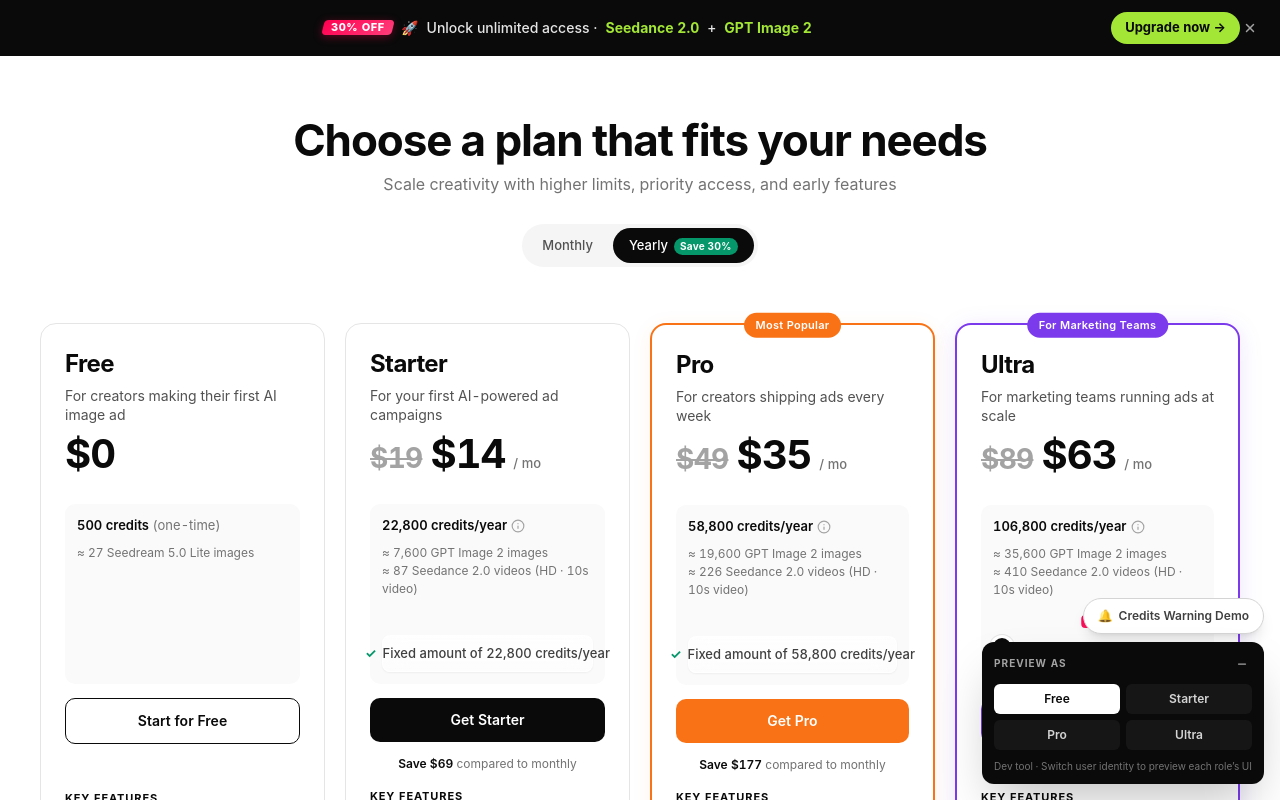
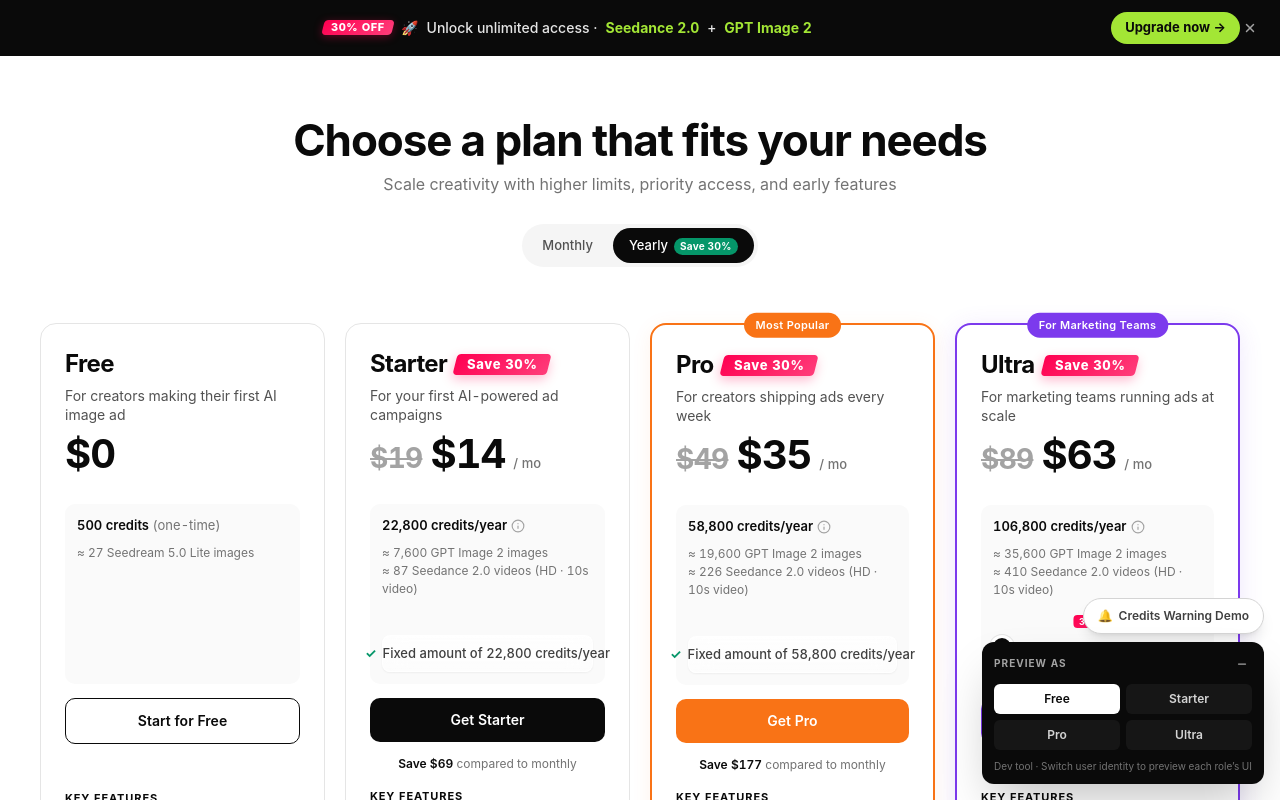
Before and after one commit to krysta1314/buzz-video-prototype, a React (Vite) app: page / in a window 1280 px wide. Shown: the top 800 px of the page. Built offline with nearby package versions, Linux system fonts and the light colour scheme.

Commit message:
修改价格

```diff
--- a/src/components/sections/PlanCard.tsx
+++ b/src/components/sections/PlanCard.tsx
@@ -137,6 +137,22 @@
       <header className={ROW.header}>
         <div className="flex items-center gap-2 flex-wrap">
           <h3 id={`plan-${planId}-name`} className="text-2xl font-bold tracking-tight">{plan.name}</h3>
+          {/* Free 用户看 Yearly 时,标题旁强提示 Save 30% — 跟 bulk discount chip 同样的红色斜切样式 */}
+          {currentRole === 'free' && isYearly && (
+            <span
+              className="inline-flex items-center text-[13px] font-extrabold text-white px-3 py-1 leading-none tracking-wider"
+              style={{
+                background: 'linear-gradient(135deg, #ff0051 0%, #ff3d7a 100%)',
+                transform: 'skewX(-14deg)',
+                boxShadow: '0 4px 12px rgba(255, 0, 81, 0.28)',
+                borderRadius: '4px',
+              }}
+            >
+              <span style={{ transform: 'skewX(14deg)', display: 'inline-block' }}>
+                Save 30%
+              </span>
+            </span>
+          )}
           {SCALE_DISCOUNTS[effectiveScale] > 0 && (
             <span
               className="inline-flex items-center text-[13px] font-extrabold text-white px-3 py-1 leading-none tracking-wider"
--- a/src/components/ui/ScalingSlider.tsx
+++ b/src/components/ui/ScalingSlider.tsx
@@ -36,7 +36,7 @@
               }}
               className="absolute top-0 text-[9px] font-bold text-white rounded px-1.5 py-px leading-tight whitespace-nowrap tracking-wide"
             >
-              −{Math.round(discount * 100)}%
+              {Math.round(discount * 100)}% off
             </span>
           );
         })}
--- a/src/config/pricing.ts
+++ b/src/config/pricing.ts
@@ -12,8 +12,8 @@
 /** Bulk discount applied to price when scaling up. */
 export const SCALE_DISCOUNTS: Record<Scale, number> = {
   1: 0,
-  2: 0.05,
-  4: 0.15,
+  2: 0.33,
+  4: 0.40,
 };
 
 export interface PlanCopy {
```
